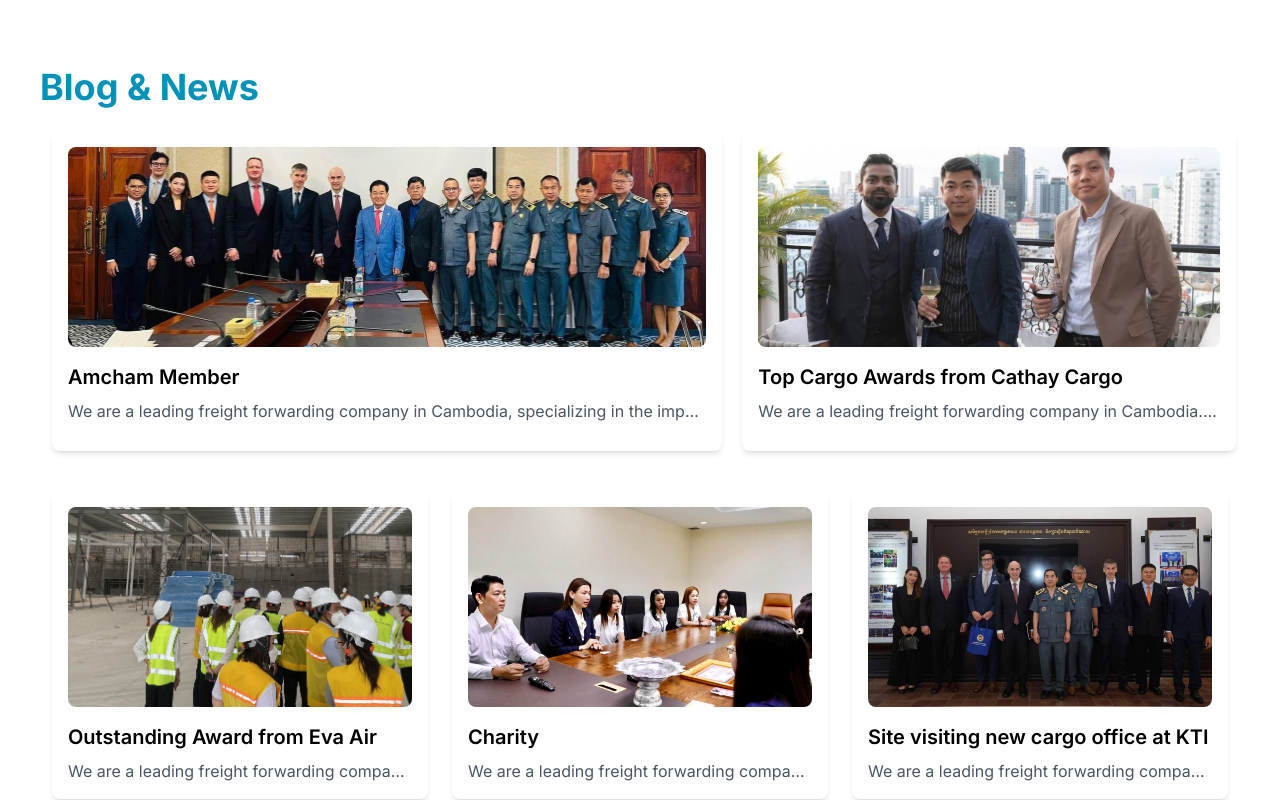
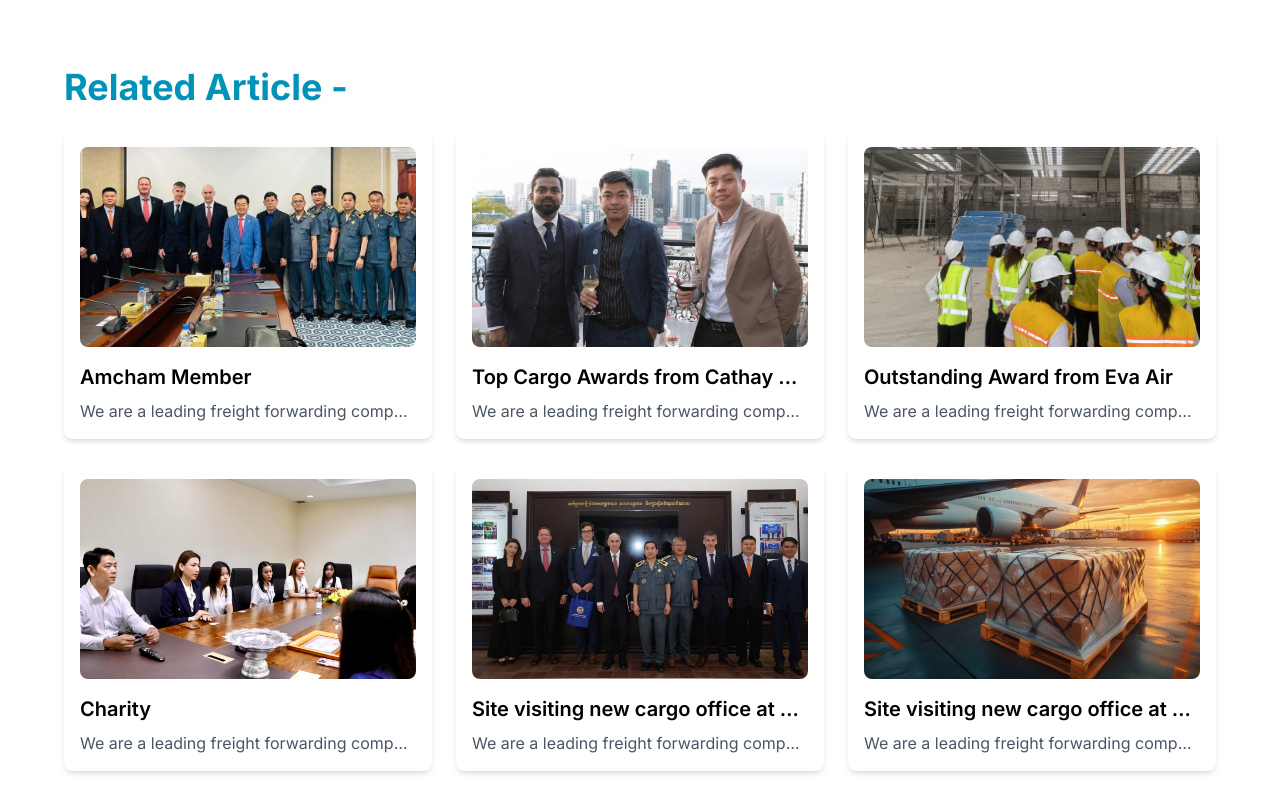
Before and after one commit to sotheaweb/Kingkong, a React (Vite) app: page /news in a window 1280 px wide. Shown: the part 1060-1860 px from the top of the page. Built offline with nearby package versions, Linux system fonts and the light colour scheme.

Commit message:
Update Card News

```diff
--- a/src/components/About/OurOffice.jsx
+++ b/src/components/About/OurOffice.jsx
@@ -1,6 +1,7 @@
 import { useState } from "react";
 import { ArrowRight } from "lucide-react";
 import office from "../../assets/office.jpg";
+import office1 from "../../assets/office1.jpg";
 
 const branches = {
   airport: {
@@ -16,7 +17,7 @@ const branches = {
   },
   town: {
     title: "Town Office",
-    image: office,
+    image: office1,
     description: "",
     location:
       "Find our town office at the heart of Phnom Penh City located at 3rd Floor, The Helix Office, No. 107-113, 12251 Preah Monivong Blvd (93), Phnom Penh, Kingdom of Cambodia.",
@@ -99,7 +100,7 @@ export default function OfficeBranches() {
                 duration-300
                 ${
                   selected === key
-                    ? "border-2 border-cyan-500 shadow-lg scale-[1.02]"
+                    ? "border-3 border-cyan-500 shadow-lg scale-[1.02]"
                     : "border border-transparent"
                 }
               `}
--- a/src/components/Home/BolgNews.jsx
+++ b/src/components/Home/BolgNews.jsx
@@ -5,113 +5,69 @@ import news2 from "../../assets/news2.jpg";
 import news3 from "../../assets/news3.jpg";
 import news4 from "../../assets/news4.jpg";
 import news5 from "../../assets/news5.jpg";
+import news6 from "../../assets/about3.jpg";
 
-const Related = () => {
+const BolgNews = () => {
   const cardData = [
     {
+      id: 1,
+      image: news1,
+      title: "Amcham Member",
+      discription: "We are a leading freight forwarding company in Cambodia.",
+    },
+    {
+      id: 2,
+      image: news2,
+      title: "Top Cargo Awards from Cathay Cargo",
+      discription: "We are a leading freight forwarding company in Cambodia.",
+    },
+    {
+      id: 3,
       image: news3,
       title: "Outstanding Award from Eva Air",
-      discription:
-        "We are a leading freight forwarding company in Cambodia.",
+      discription: "We are a leading freight forwarding company in Cambodia.",
     },
     {
+      id: 4,
       image: news4,
       title: "Charity",
-      discription:
-        "We are a leading freight forwarding company in Cambodia.",
+      discription: "We are a leading freight forwarding company in Cambodia.",
     },
     {
+      id: 5,
       image: news5,
       title: "Site visiting new cargo office at KTI",
-      discription:
-        "We are a leading freight forwarding company in Cambodia.",
+      discription: "We are a leading freight forwarding company in Cambodia.",
+    },
+    {
+      id: 6,
+      image: news6,
+      title: "Site visiting new cargo office at KTI",
+      discription: "We are a leading freight forwarding company in Cambodia.",
     },
   ];
 
   return (
-    <div
-      className="max-w-[1200px] mx-auto mb-16 sm:px-6 mt-20 md:mt-30"
-      data-aos="fade-up"
-      data-aos-delay="200"
-    >
-      {/* Title */}
-      <h1
-        className="text-3xl sm:text-4xl font-bold text-cyan-600 mb-6 text-center md:text-left"
-        data-aos="fade-up"
-        data-aos-delay="50"
-      >
+    <div className="max-w-[1200px] mx-auto mb-16 sm:px-6 mt-20 md:mt-30">
+      <h1 className="text-3xl sm:text-4xl font-bold text-cyan-600 mb-6 text-center md:text-left">
         Blog & News
       </h1>
 
-      {/* Top Section (Left + Right boxes) */}
-      <div className="flex flex-col md:flex-row gap-6 lg:h-[320px] md:gap-8 lg:gap-5">
-        {/* Left Box */}
-        <Link
-          to="/subblog/3"
-          state={{
-            image: news1,
-            title: "Amcham Member",
-            discription:
-              "We are a leading freight forwarding company in Cambodia, specializing in the import and export of various goods.",
-          }}
-          className="md:w-[57%]"
-        >
-          <div className="flex flex-col justify-between p-4 shadow-md hover:shadow-lg rounded-lg bg-white h-full duration-300 hover:scale-102 transition">
-            <img
-              src={news1}
-              alt="News loading"
-              className="w-full h-[220px] md:h-[250px] lg:h-[200px] object-cover rounded-lg"
-            />
-            <div className="flex flex-col flex-grow mt-4">
-              <h2 className="text-xl font-semibold">{`Amcham Member`}</h2>
-              <p className="text-gray-600 text-sm sm:text-base mt-2 truncate">
-                We are a leading freight forwarding company in Cambodia,
-                specializing in the import and export of various goods. Lorem ipsum dolor sit amet consectetur adipisicing elit. Pariatur maxime expedita repellat repellendus nostrum unde cum recusandae eaque ducimus doloribus.
-              </p>
-            </div>
-          </div>
-        </Link>
-
-        {/* Right Box */}
-        <Link
-          to="/subblog/4"
-          state={{
-            image: news2,
-            title: "Top Cargo Awards from Cathay Cargo",
-            discription:
-              "We are a leading freight forwarding company in Cambodia.",
-          }}
-          className="md:w-[42%]"
-        >
-          <div className="flex flex-col justify-between p-4 shadow-md hover:shadow-lg rounded-lg bg-white h-full duration-300 hover:scale-102 transition">
-            <img
-              src={news2}
-              alt="News loading"
-              className="w-full h-[220px] md:h-[200px] object-cover rounded-lg"
-            />
-            <div className="flex flex-col flex-grow mt-4">
-              <h2 className="text-xl font-semibold">
-                Top Cargo Awards from Cathay Cargo
-              </h2>
-              <p className="text-gray-600 text-sm sm:text-base mt-2 truncate">
-                We are a leading freight forwarding company in Cambodia. Lorem ipsum dolor sit amet consectetur adipisicing elit. Ratione, in.
-              </p>
-            </div>
-          </div>
-        </Link>
-      </div>
-
-      {/* Bottom Section (3 cards) */}
-      <div className="mt-10 grid grid-cols-1 sm:grid-cols-2 md:grid-cols-3 gap-6">
-        {cardData.map((item, index) => (
-          <Link key={index} to={`/subblog/${index}`} state={item}>
+      {/* Card List */}
+      <div className="grid grid-cols-1 sm:grid-cols-2 md:grid-cols-3 gap-6">
+        {cardData.map((item) => (
+          <Link
+            key={item.id}
+            to={`/subblog/${item.id}`}
+            state={item} // 👈 send data to SubBlog page
+          >
             <div className="flex flex-col h-full p-4 shadow-md hover:shadow-lg rounded-lg bg-white duration-300 hover:scale-105 transition">
               <img
                 src={item.image}
                 alt={item.title}
-                className="w-full h-[180px] md:h-[200px] lg:h-[200px] object-cover rounded-lg mb-4"
+                className="w-full h-[180px] md:h-[200px] object-cover rounded-lg mb-4"
               />
-              <h2 className="text-xl font-semibold mb-2">{item.title}</h2>
+              <h2 className="text-xl font-semibold mb-2 truncate">{item.title}</h2>
               <p className="text-gray-600 text-sm sm:text-base truncate">
                 {item.discription}
               </p>
@@ -123,4 +79,4 @@ const Related = () => {
   );
 };
 
-export default Related;
+export default BolgNews;
--- a/src/components/news/Related.jsx
+++ b/src/components/news/Related.jsx
@@ -5,113 +5,69 @@ import news2 from "../../assets/news2.jpg";
 import news3 from "../../assets/news3.jpg";
 import news4 from "../../assets/news4.jpg";
 import news5 from "../../assets/news5.jpg";
+import news6 from "../../assets/about3.jpg"
 
 const Related = () => {
   const cardData = [
     {
+      id: 1,
+      image: news1,
+      title: "Amcham Member",
+      discription: "We are a leading freight forwarding company in Cambodia.",
+    },
+    {
+      id: 2,
+      image: news2,
+      title: "Top Cargo Awards from Cathay Cargo",
+      discription: "We are a leading freight forwarding company in Cambodia.",
+    },
+    {
+      id: 3,
       image: news3,
       title: "Outstanding Award from Eva Air",
-      discription:
-        "We are a leading freight forwarding company in Cambodia.",
+      discription: "We are a leading freight forwarding company in Cambodia.",
     },
     {
+      id: 4,
       image: news4,
       title: "Charity",
-      discription:
-        "We are a leading freight forwarding company in Cambodia.",
+      discription: "We are a leading freight forwarding company in Cambodia.",
     },
     {
+      id: 5,
       image: news5,
       title: "Site visiting new cargo office at KTI",
-      discription:
-        "We are a leading freight forwarding company in Cambodia.",
+      discription: "We are a leading freight forwarding company in Cambodia.",
+    },
+    {
+      id: 6,
+      image: news6,
+      title: "Site visiting new cargo office at KTI",
+      discription: "We are a leading freight forwarding company in Cambodia.",
     },
   ];
 
   return (
-    <div
-      className="max-w-[1200px] mx-auto mb-16 mt-20 md:mt-30"
-      data-aos="fade-up"
-      data-aos-delay="200"
-    >
-      {/* Title */}
-      <h1
-        className="text-3xl sm:text-4xl font-bold text-cyan-600 mb-6 text-center md:text-left"
-        data-aos="fade-up"
-        data-aos-delay="50"
-      >
-        Blog & News
+    <div className="max-w-[1200px] mx-auto mb-16 sm:px-6 mt-20 md:mt-30">
+      <h1 className="text-3xl sm:text-4xl font-bold text-cyan-600 mb-6 text-center md:text-left">
+        Related Article -
       </h1>
 
-      {/* Top Section (Left + Right boxes) */}
-      <div className="flex flex-col md:flex-row gap-6 lg:h-[320px] md:gap-8 lg:gap-5 px-3">
-        {/* Left Box */}
-        <Link
-          to="/subblog/3"
-          state={{
-            image: news1,
-            title: "Amcham Member",
-            discription:
-              "We are a leading freight forwarding company in Cambodia, specializing in the import and export of various goods.",
-          }}
-          className="md:w-[57%]"
-        >
-          <div className="flex flex-col justify-between p-4 shadow-md hover:shadow-lg rounded-lg bg-white h-full duration-300 hover:scale-102 transition">
-            <img
-              src={news1}
-              alt="News loading"
-              className="w-full h-[220px] md:h-[250px] lg:h-[200px] object-cover rounded-lg"
-            />
-            <div className="flex flex-col flex-grow mt-4">
-              <h2 className="text-xl font-semibold">{`Amcham Member`}</h2>
-              <p className="text-gray-600 text-sm sm:text-base mt-2 truncate">
-                We are a leading freight forwarding company in Cambodia,
-                specializing in the import and export of various goods. Lorem ipsum dolor sit amet consectetur adipisicing elit. Pariatur maxime expedita repellat repellendus nostrum unde cum recusandae eaque ducimus doloribus.
-              </p>
-            </div>
-          </div>
-        </Link>
-
-        {/* Right Box */}
-        <Link
-          to="/subblog/4"
-          state={{
-            image: news2,
-            title: "Top Cargo Awards from Cathay Cargo",
-            discription:
-              "We are a leading freight forwarding company in Cambodia.",
-          }}
-          className="md:w-[42%]"
-        >
-          <div className="flex flex-col justify-between p-4 shadow-md hover:shadow-lg rounded-lg bg-white h-full duration-300 hover:scale-102 transition">
-            <img
-              src={news2}
-              alt="News loading"
-              className="w-full h-[220px] md:h-[200px] object-cover rounded-lg"
-            />
-            <div className="flex flex-col flex-grow mt-4">
-              <h2 className="text-xl font-semibold">
-                Top Cargo Awards from Cathay Cargo
-              </h2>
-              <p className="text-gray-600 text-sm sm:text-base mt-2 truncate">
-                We are a leading freight forwarding company in Cambodia. Lorem ipsum dolor sit amet consectetur adipisicing elit. Ratione, in.
-              </p>
-            </div>
-          </div>
-        </Link>
-      </div>
-
-      {/* Bottom Section (3 cards) */}
-      <div className="mt-10 grid grid-cols-1 sm:grid-cols-2 md:grid-cols-3 gap-6 px-3">
-        {cardData.map((item, index) => (
-          <Link key={index} to={`/subblog/${index}`} state={item}>
+      {/* Card List */}
+      <div className="grid grid-cols-1 sm:grid-cols-2 md:grid-cols-2 lg:grid-cols-3 gap-6">
+        {cardData.map((item) => (
+          <Link
+            key={item.id}
+            to={`/subblog/${item.id}`}
+            state={item} // 👈 send data to SubBlog page
+          >
             <div className="flex flex-col h-full p-4 shadow-md hover:shadow-lg rounded-lg bg-white duration-300 hover:scale-105 transition">
               <img
                 src={item.image}
                 alt={item.title}
-                className="w-full h-[180px] md:h-[200px] lg:h-[200px] object-cover rounded-lg mb-4"
+                className="w-full h-[180px] md:h-[200px] object-cover rounded-lg mb-4"
               />
-              <h2 className="text-xl font-semibold mb-2">{item.title}</h2>
+              <h2 className="text-xl font-semibold mb-2 truncate">{item.title}</h2>
               <p className="text-gray-600 text-sm sm:text-base truncate">
                 {item.discription}
               </p>
--- a/src/pages/Contact.jsx
+++ b/src/pages/Contact.jsx
@@ -1,7 +1,6 @@
 import React from 'react'
 import Hero from '../components/contact/Hero'
 import Form from '../components/contact/Form'
-import map from '../assets/map.png'
 import Map from '../components/contact/Map'
 
 const Contact = () => {
--- a/src/pages/SubBlog.jsx
+++ b/src/pages/SubBlog.jsx
@@ -1,49 +1,80 @@
-import React from "react";
-import { useLocation, useParams } from "react-router-dom";
-import Related from "../components/news/Related";
+import React, { useState, useEffect } from "react";
+import { useLocation, useParams, useNavigate } from "react-router-dom";
 import news1 from "../assets/news1.jpg";
 import news2 from "../assets/news2.jpg";
 import news3 from "../assets/news3.jpg";
 import news4 from "../assets/news4.jpg";
 import news5 from "../assets/news5.jpg";
-
-// Data array
-const cardData = [
-  { id: 0, image: news1, title: "Marine Cargo Services 1", discription: "We are a leading freight forwarding company in Cambodia." },
-  { id: 1, image: news2, title: "Marine Cargo Services 2", discription: "We are a leading freight forwarding company in Cambodia." },
-  { id: 2, image: news3, title: "Marine Cargo Services 3", discription: "We are a leading freight forwarding company in Cambodia." },
-  { id: 3, image: news4, title: "Marine Cargo Services 3", discription: "We are a leading freight forwarding company in Cambodia." },
-  { id: 4, image: news5, title: "Marine Cargo Services 3", discription: "We are a leading freight forwarding company in Cambodia." },
-];
+import news6 from "../assets/about2.jpg";
+import news7 from "../assets/about3.jpg";
 
 const SubBlog = () => {
   const location = useLocation();
   const { id } = useParams();
+  const navigate = useNavigate();
 
-  // state ពេល navigate
-  let news = location.state;
+  const allNews = [
+    { id: 1, image: news1, title: "Amcham Member", discription: "We are a leading freight forwarding company in Cambodia." },
+    { id: 2, image: news2, title: "Top Cargo Awards from Cathay Cargo", discription: "We are a leading freight forwarding company in Cambodia." },
+    { id: 3, image: news3, title: "Outstanding Award from Eva Air", discription: "We are a leading freight forwarding company in Cambodia." },
+    { id: 4, image: news4, title: "Charity", discription: "We are a leading freight forwarding company in Cambodia." },
+    { id: 5, image: news5, title: "Site visiting new cargo office at KTI", discription: "We are a leading freight forwarding company in Cambodia." },
+    { id: 6, image: news6, title: "Site visiting new cargo office at KTI", discription: "We are a leading freight forwarding company in Cambodia." },
+    { id: 7, image: news7, title: "Site visiting new cargo office at KTI", discription: "We are a leading freight forwarding company in Cambodia." },
+  ];
 
-  // fallback ប្រើ id ពី URL
-  if (!news && id !== undefined) {
-    news = cardData.find(item => item.id === Number(id));
-  }
+  // State HeroContainer
+  const getInitialHero = () => {
+    if (location.state) return location.state; // ប្រសិនបើ navigate មកពី Home page
+    if (id) return allNews.find(item => item.id === Number(id)); // ប្រសិនបើ URL /subblog/:id
+    return allNews[0];
+  };
 
-  if (!news) {
-    return <div className="p-10 text-center">No information!</div>;
-  }
+  const [hero, setHero] = useState(getInitialHero());
+
+  // Update URL
+  useEffect(() => {
+    if (hero) {
+      navigate(`/subblog/${hero.id}`, { replace: true }); // update URL
+    }
+  }, [hero, navigate]);
+
+  // Filter cards
+  const otherNews = allNews.filter(item => item.id !== hero.id);
+
+  // Handle click card → setHero + scroll top
+  const handleCardClick = (item) => {
+    setHero(item);
+    window.scrollTo({ top: 0, behavior: "smooth" });
+  };
 
   return (
-    <>
-      <div className="md:w-[80vw] mx-auto  my-10 px-5" data-aos="fade-up" data-aos-delay="100">
-        <div className="w-full h-96 mb-6">
-          <img src={news.image} alt={news.title} className="w-full h-full object-cover rounded-lg shadow-lg" />
+    <div className="max-w-[1200px] mx-auto px-4 sm:px-6 mt-10 mb-20">
+      {/* Hero Container */}
+      {hero && (
+        <div className="mb-12 transition-all duration-500 ease-in-out">
+          <img src={hero.image} alt={hero.title} className="w-full h-[400px] object-cover rounded-lg shadow-md" />
+          <h1 className="text-3xl font-bold mt-6 text-cyan-600">{hero.title}</h1>
+          <p className="text-gray-700 mt-4 leading-relaxed">{hero.discription}</p>
         </div>
-        <h1 className="text-3xl font-bold text-cyan-700 mb-4">{news.title}</h1>
-        <p className="text-gray-700 leading-relaxed text-lg">{news.discription}</p>
+      )}
+
+      {/* Other Cards */}
+      <h2 className="text-2xl font-semibold text-cyan-600 mb-6">More News</h2>
+      <div className="grid grid-cols-1 sm:grid-cols-2 lg:grid-cols-3 gap-6">
+        {otherNews.map(item => (
+          <div
+            key={item.id}
+            onClick={() => handleCardClick(item)}
+            className="p-4 bg-white rounded-lg shadow-md hover:shadow-lg transition duration-300 hover:scale-105 cursor-pointer"
+          >
+            <img src={item.image} alt={item.title} className="w-full h-[200px] object-cover rounded-lg mb-4" />
+            <h3 className="text-xl font-semibold">{item.title}</h3>
+            <p className="text-gray-600 text-sm mt-2 truncate">{item.discription}</p>
+          </div>
+        ))}
       </div>
-
-      <Related />
-    </>
+    </div>
   );
 };
 
```
Also changed, not shown: src/assets/map.png (deleted), src/assets/office1.jpg (added).
